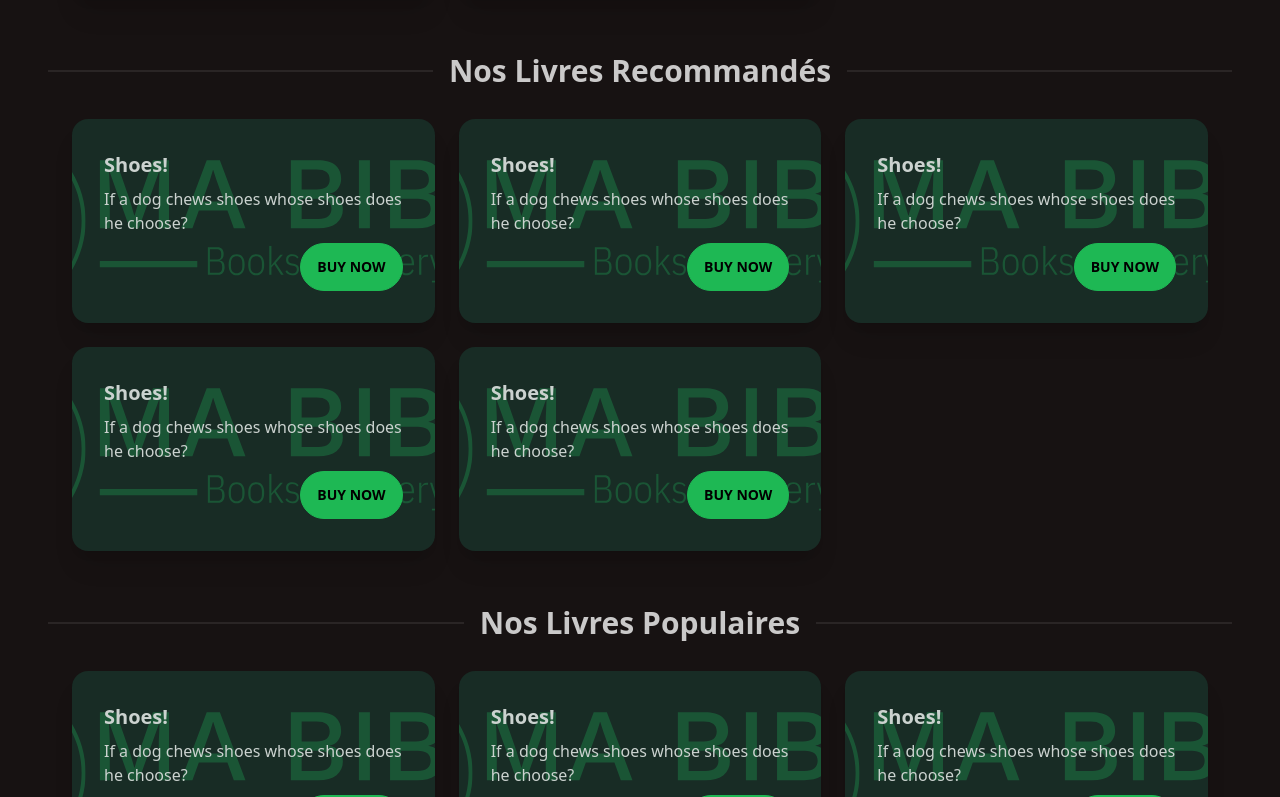
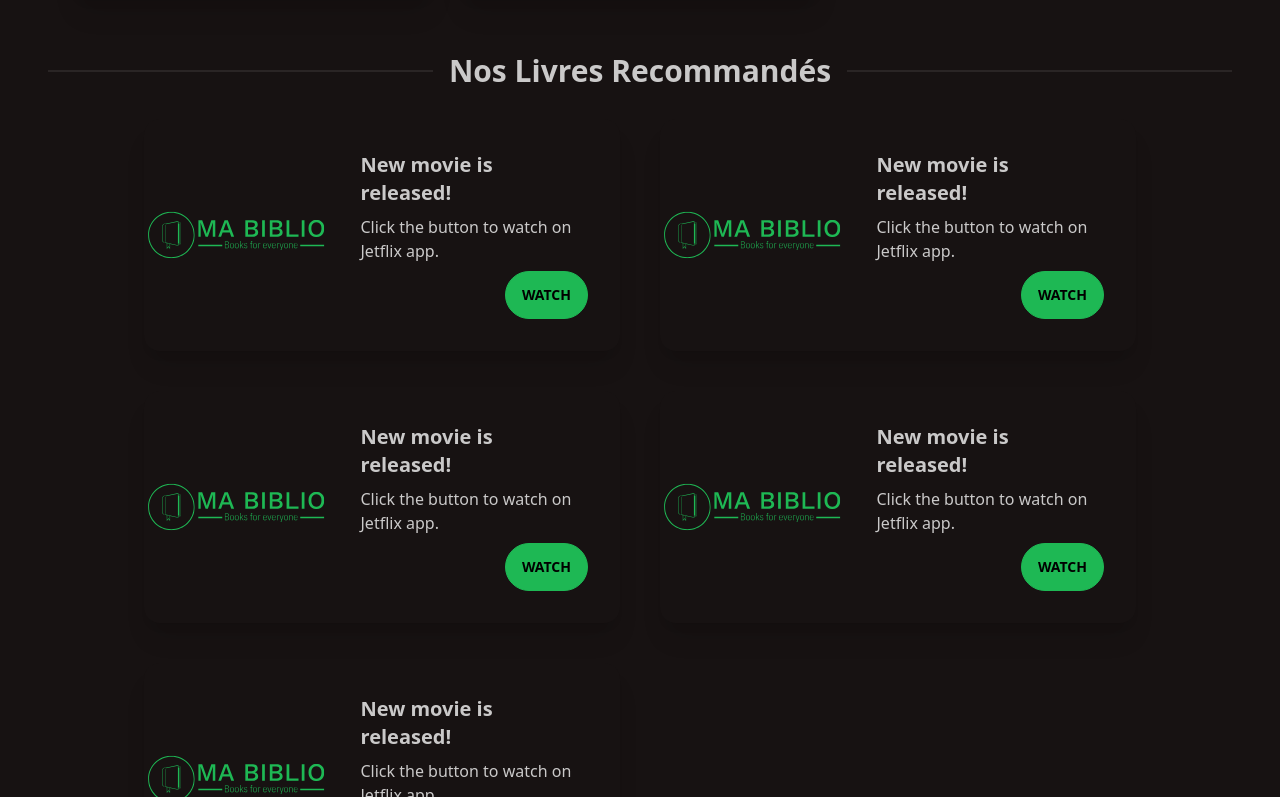
Before and after one commit to krand79/ma-biblio-frontend-v1, a SvelteKit app: page / in a window 1280 px wide. Shown: the part 1103-1900 px from the top of the page. Built offline with nearby package versions, Linux system fonts and the light colour scheme.

Commit message:
book and book categories added

```diff
--- /dev/null
+++ b/src/lib/components/cards/book.svelte
@@ -0,0 +1,10 @@
+<div class="card card-side bg-base-100 shadow-xl">
+	<figure class="w-1/2"><img src="logo.svg" alt="Movie" /></figure>
+	<div class="card-body">
+		<h2 class="card-title">New movie is released!</h2>
+		<p>Click the button to watch on Jetflix app.</p>
+		<div class="card-actions justify-end">
+			<button class="btn btn-primary">Watch</button>
+		</div>
+	</div>
+</div>
--- /dev/null
+++ b/src/lib/components/containers/books.svelte
@@ -0,0 +1,11 @@
+<script lang="ts">
+	import BookCard from '$lib/components/cards/book.svelte';
+
+	let books = [1, 2, 3, 4, 5];
+</script>
+
+<section class="my-6 grid grid-cols-2 gap-10 px-24">
+	{#each books as book}
+		<BookCard />
+	{/each}
+</section>
--- a/src/routes/+page.svelte
+++ b/src/routes/+page.svelte
@@ -2,6 +2,7 @@
 	import Navbar from '$lib/components/navbar.svelte';
 	import Carousel from '$lib/components/carousel.svelte';
 	import Categories from '$lib/components/containers/categories.svelte';
+	import Books from '$lib/components/containers/books.svelte';
 </script>
 
 <svelte:head>
@@ -15,9 +16,9 @@
 	<div class="divider text-3xl mt-10 font-semibold">Nos Catégories</div>
 	<Categories />
 	<div class="divider text-3xl mt-10 font-semibold">Nos Livres Recommandés</div>
-	<Categories />
+	<Books />
 	<div class="divider text-3xl mt-10 font-semibold">Nos Livres Populaires</div>
-	<Categories />
+	<Books />
 	<div class="divider text-3xl mt-10 font-semibold">Des Chiffres</div>
 	<Categories />
 </main>
```
